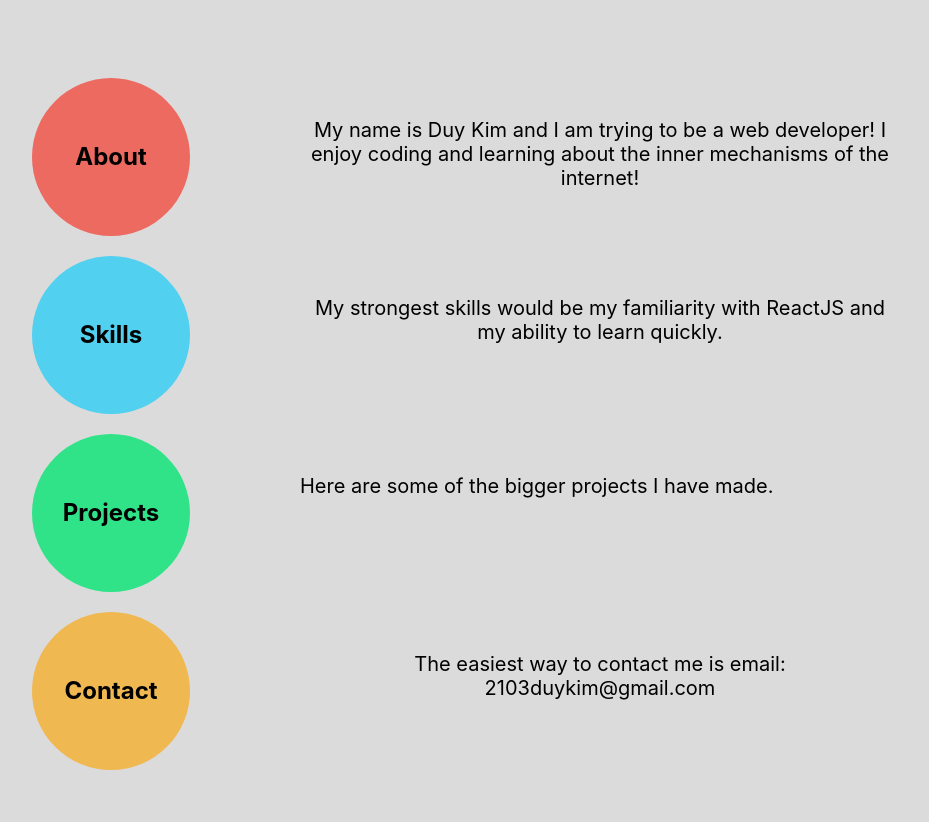
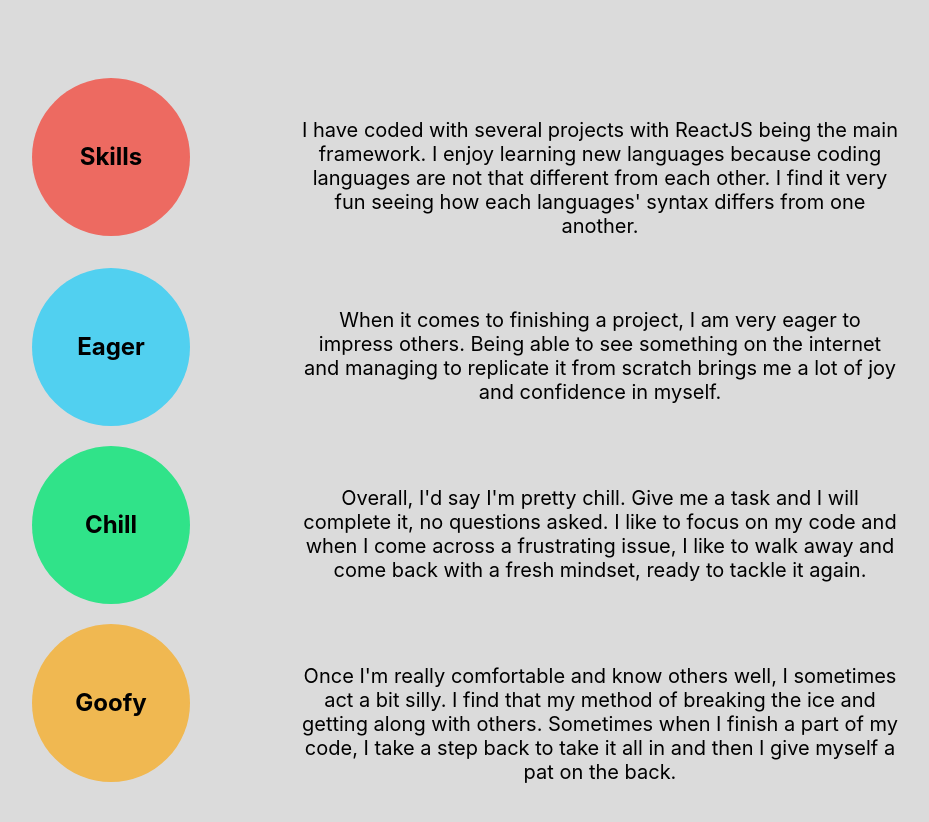
Before and after one commit to Dueey/portfolio-v2, a React (Create React App) app: page / in a window 1280 px wide. Shown: the part 326-1148 px from the top of the page, without its empty margins (129-1058 px from the left). Built offline with nearby package versions, Linux system fonts and the light colour scheme; a web font is replaced by a local one.

Commit message:
Reworked animated slider information

```diff
--- a/src/components/Home/Home.js
+++ b/src/components/Home/Home.js
@@ -97,38 +97,47 @@ function Home() {
           <div>
             <div className={info1 ? "info1 active" : "info1"}>
               <div className='circle' onClick={handleInfo1Click}>
-                <h2>About</h2>
+                <h2>Skills</h2>
               </div>
               <p className={details1 ? "details1 active" : "details1"}>
-                My name is Duy Kim and I am trying to be a web developer! I
-                enjoy coding and learning about the inner mechanisms of the
-                internet!
+                I have coded with several projects with ReactJS being the main
+                framework. I enjoy learning new languages because coding
+                languages are not that different from each other. I find it very
+                fun seeing how each languages' syntax differs from one another.
               </p>
             </div>
             <div className={info2 ? "info2 active" : "info2"}>
               <div className='triangle' onClick={handleInfo2Click}>
-                <h2>Skills</h2>
+                <h2>Eager</h2>
               </div>
-              <center></center>
               <p className={details2 ? "details2 active" : "details2"}>
-                My strongest skills would be my familiarity with ReactJS and my
-                ability to learn quickly.
+                When it comes to finishing a project, I am very eager to impress
+                others. Being able to see something on the internet and managing
+                to replicate it from scratch brings me a lot of joy and
+                confidence in myself.
               </p>
             </div>
             <div className={info3 ? "info3 active" : "info3"}>
               <div className='square' onClick={handleInfo3Click}>
-                <h2>Projects</h2>
+                <h2>Chill</h2>
               </div>
               <p className={details3 ? "details3 active" : "details3"}>
-                Here are some of the bigger projects I have made.
+                Overall, I'd say I'm pretty chill. Give me a task and I will
+                complete it, no questions asked. I like to focus on my code and
+                when I come across a frustrating issue, I like to walk away and
+                come back with a fresh mindset, ready to tackle it again.
               </p>
             </div>
             <div className={info4 ? "info4 active" : "info4"}>
               <div className='pentagon' onClick={handleInfo4Click}>
-                <h2>Contact</h2>
+                <h2>Goofy</h2>
               </div>
               <p className={details4 ? "details4 active" : "details4"}>
-                The easiest way to contact me is email: 2103duykim@gmail.com
+                Once I'm really comfortable and know others well, I sometimes
+                act a bit silly. I find that my method of breaking the ice and
+                getting along with others. Sometimes when I finish a part of my
+                code, I take a step back to take it all in and then I give
+                myself a pat on the back.
               </p>
             </div>
           </div>
```
